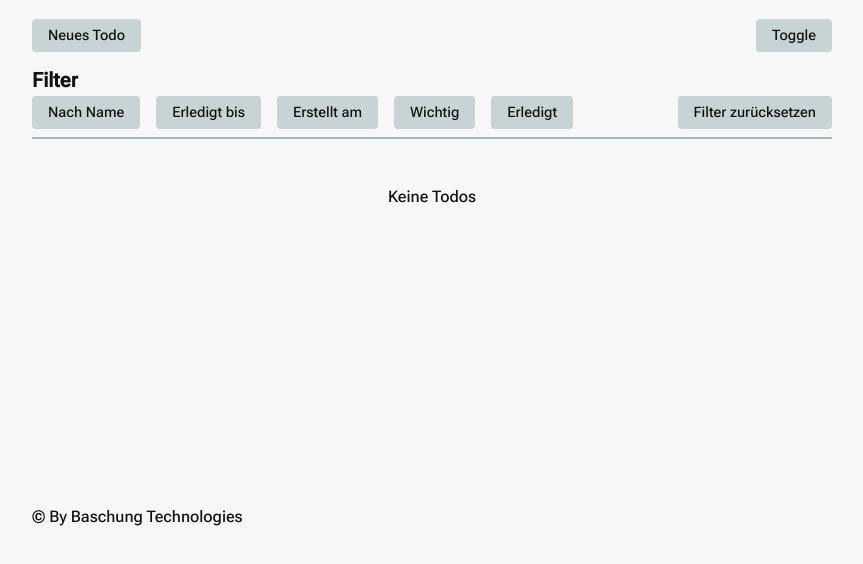
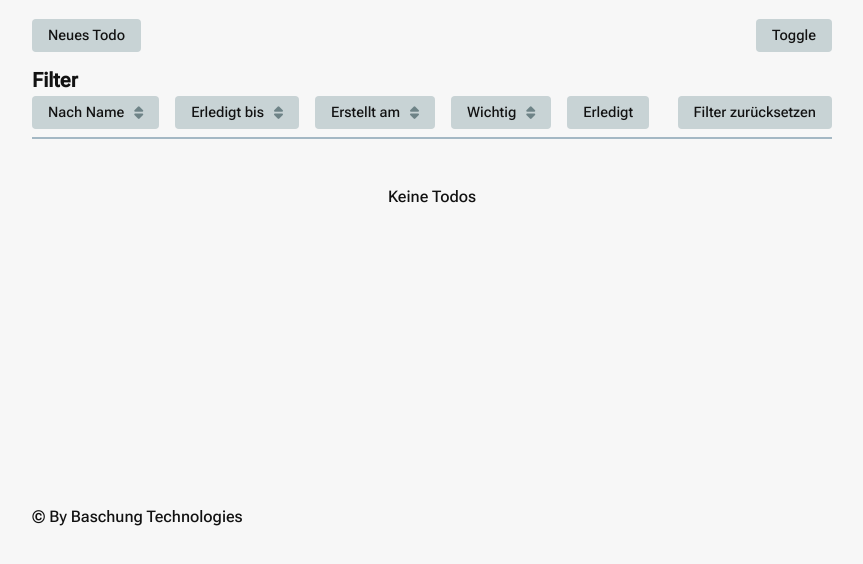
Before and after one commit to QuantenFlu/Project1_CASFEE, a website with bundled scripts: page source/public/index.html in a window 1280 px wide. Shown: the part 62-626 px from the top of the page, without its empty margins (208-1071 px from the left). Built offline with nearby package versions, Linux system fonts and the light colour scheme.

Commit message:
Refactoring JS for OO

```diff
--- a/source/public/index.html
+++ b/source/public/index.html
@@ -44,43 +44,42 @@
           <h2 class="filter-title">Filter</h2>
           <ul class="nav-filter-list">
             <li class="nav-filter-item">
-              <input
+              <button
                 class="button-style button-text button-anim button-sort"
                 type="button"
                 id="button-by-name"
                 data-sort-by="name"
-                value="Nach Name"
-              />
+              >Nach Name
+                <i class="fa-solid fa-sort sort-icon"></i>
+              </button>
             </li>
             <li class="nav-filter-item">
-              <input
+              <button
                 class="button-style button-text button-anim button-sort"
                 type="button"
                 id="button-due-date"
                 data-sort-by="due-date"
                 data-sort-order="desc"
-                value="Erledigt bis"
-              />
+              >Erledigt bis <i class="fa-solid fa-sort sort-icon"></i></button>
             </li>
             <li class="nav-filter-item">
-              <input
+              <button
                 class="button-style button-text button-anim button-sort"
                 type="button"
                 id="button-created-date"
                 data-sort-by="created-date"
                 data-sort-order="desc"
-                value="Erstellt am"
-              />
+              >Erstellt am <i class="fa-solid fa-sort sort-icon"></i></button>
             </li>
             <li class="nav-filter-item">
-              <input
+              <button
                 class="button-style button-text button-anim button-sort"
                 type="button"
                 id="button-priority"
                 data-sort-by="priority"
                 data-sort-order="desc"
-                value="Wichtig"
-              />
+                value=""
+              >Wichtig <i class="fa-solid fa-sort sort-icon"></i></button>
             </li>
             <li class="nav-filter-item">
               <input
--- a/source/public/scripts/controllers/TaskController.js
+++ b/source/public/scripts/controllers/TaskController.js
@@ -141,11 +141,11 @@ export default class TaskController {
         // taskService.sortList((task1, task2) => task2.priority - task1.priority)
         break;
       case "reset":
-        taskService.sortList((task1, task2) => this.sortOrder(task1.id, task2.id));
-        document.querySelector("#task-list").classList.toggle("hide-completed");
+        taskService.sortList((task1, task2) => this.sortOrder.ascNumb(task1.id, task2.id));
         break;
       case "hideCompleted":
         document.querySelector("#task-list").classList.toggle("hide-completed");
+        document.querySelector("#button-filter").classList.toggle("button-sort-active")
         break;
       default:
         break
--- a/source/public/styles/documentStyle.css
+++ b/source/public/styles/documentStyle.css
@@ -11,6 +11,7 @@
     --inactiv: #8d8d8d;
     --primary-button: #6610f2;
     --secondary-button: #83c5be;
+    --activ-button: #6dad7eff;
     --state-completed: #007061ff;
 }
 
@@ -27,6 +28,7 @@
     --inactiv: #8d8d8d;
     --primary-button: #c8d3d5;
     --secondary-button: #006d77;
+    --activ-button: #6dad7eff;
     --state-completed: #007061ff;
 }
 
--- a/source/public/styles/index.css
+++ b/source/public/styles/index.css
@@ -1,3 +1,8 @@
+.sort-icon {
+    color: var(--accent);
+    align-self: center;
+}
+
 .main-content[data-view="form"] #form-wrapper,
 .main-content[data-view="list"] #list-wrapper {
     display: block;
@@ -35,7 +40,7 @@
 
 .nav-filter-list {
     display: flex;
-    flex-direction: row;
+    flex-flow: row wrap;
     padding: 0;
     margin: 0;
     list-style-type: none;
@@ -51,6 +56,8 @@
 }
 
 .button-style {
+    display: flex;
+    gap: 10px;
     background-color: var(--primary);
     border: var(--primary) 0 solid;
     border-radius: 0.25rem;
@@ -71,6 +78,10 @@
 
 .button-anim:active {
     transform: translateY(3px);
+}
+
+.button-sort-active {
+    background-color: var(--activ-button);
 }
 
 .task-item-container {
```
Lines whose indentation alone changed are shown as unchanged.
